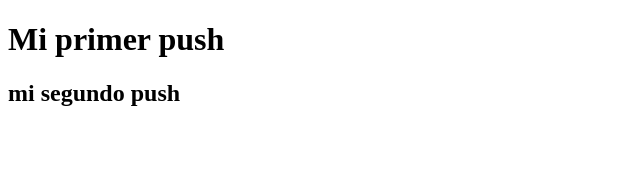
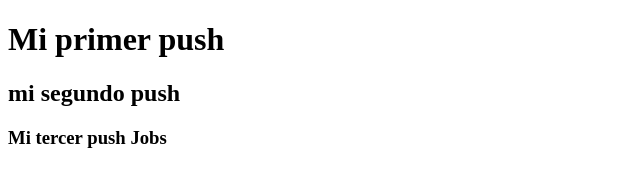
Before and after one commit to codigoLima/Nodejs-Push-Notification, a plain HTML site: page index.html in a window 1280 px wide. Shown: the whole page, without its empty margins (0-640 px from the left). Drawn offline with Linux system fonts and the light colour scheme.

Commit message:
jobs_entro

```diff
--- a/index.html
+++ b/index.html
@@ -8,5 +8,6 @@
   <body>
     <h1>Mi primer push</h1>
     <h2>mi segundo push</h2>
+    <h3>Mi tercer push Jobs</h3>
   </body>
 </html>
```
